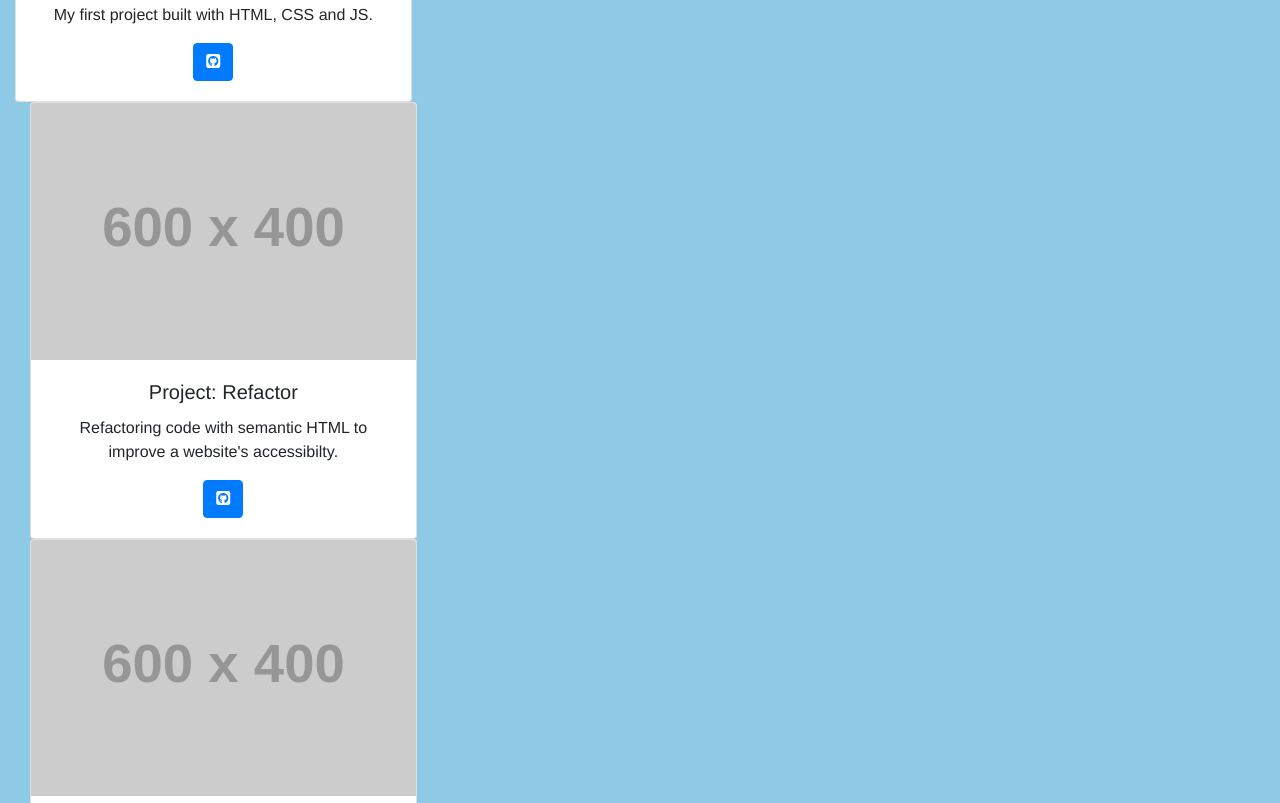
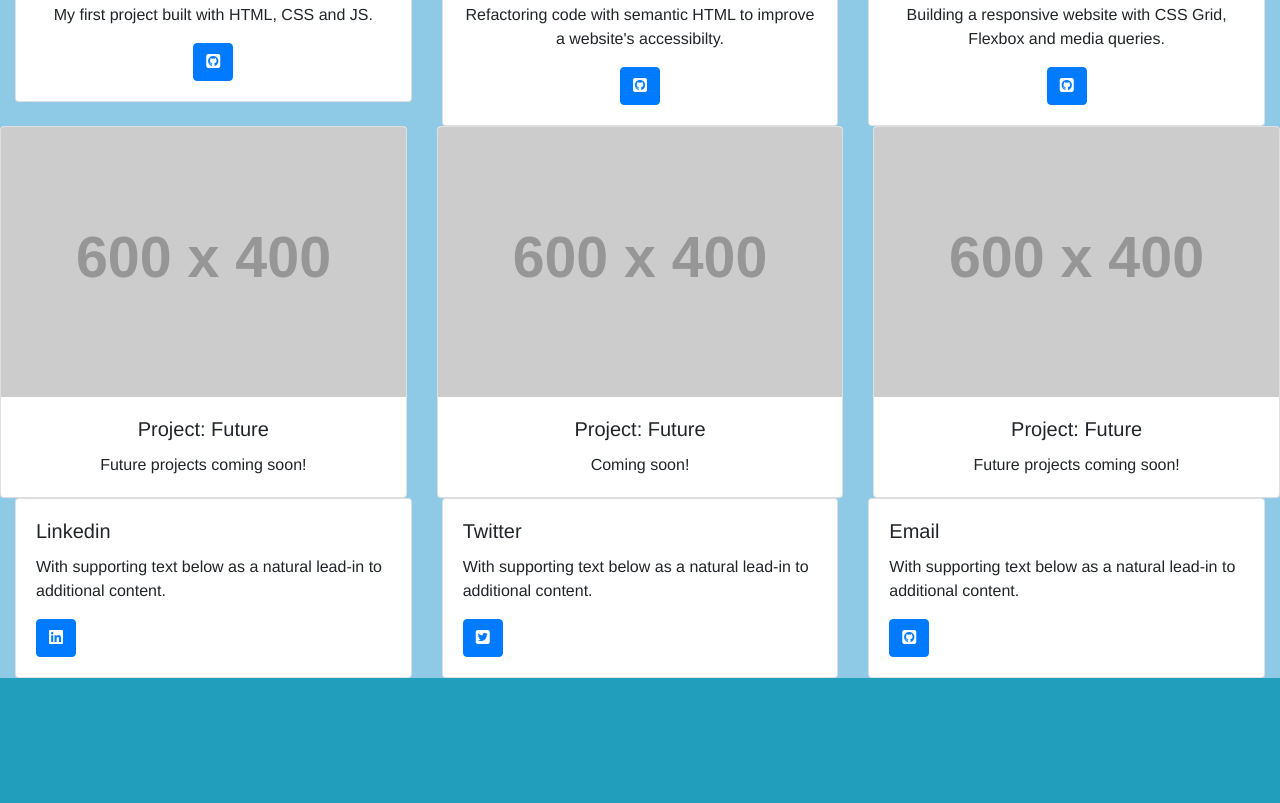
Before and after one commit to lissasimp/Bootstrap-Portfolio, a plain HTML site: page index.html in a window 1280 px wide. Shown: the part 877-1680 px from the top of the page. After the commit the page ends 1555 px from the top, so only its background shows below. Drawn offline with nearby package versions, Linux system fonts and the light colour scheme; placeholder pictures from the web are drawn by us; a web font is replaced by a local one.

Commit message:
sorted out card positioning

```diff
--- a/index.html
+++ b/index.html
@@ -89,15 +89,14 @@
                         </div>
                     </div>
                 </div>
-            </div>
+
 
                 <div class="cardContainer col-sm-4 text-center">
                     <div class="card">
                         <img src="https://placehold.co/600x400/000000/FFFFFF/png" class="card-img-top" alt="...">
                         <div class="card-body">
                             <h5 class="card-title">Project: Refactor</h5>
-                        <p class="card-text">Refactoring code with semantic HTML to improve a website's accessibilty.
-                        </p>
+                            <p class="card-text">Refactoring code with semantic HTML to improve a website's accessibilty.</p>
                             <a href="#" class="btn btn-primary">
                                 <i class="fa-brands fa-square-github"></i>
                             </a>
@@ -110,22 +109,25 @@
                         <img src="https://placehold.co/600x400/000000/FFFFFF/png" class="card-img-top" alt="...">
                         <div class="card-body">
                             <h5 class="card-title">Project: Responsive Portfolio</h5>
-                        <p class="card-text">Building a responsive website with CSS Grid, Flexbox and media queries.
-                        </p>
+                            <p class="card-text">Building a responsive website with CSS Grid, Flexbox and media queries.</p>
                             <a href="#" class="btn btn-primary">
                                 <i class="fa-brands fa-square-github"></i>
                         </a>
                     </div>
                 </div>
     </div>
+        <div class="row">
+
                 <div class="cardContainer col-sm-4 text-center">
                     <div class="card">
                         <img src="https://placehold.co/600x400/000000/FFFFFF/png" class="card-img-top" alt="...">
                         <div class="card-body">
                             <h5 class="card-title">Project: Future</h5>
-                        <p class="card-text">Coming soon!</p>
+                            <p class="card-text">Future projects coming soon!</p>
                         </div>
                     </div>
+                </div>
+
                 <div class="cardContainer col-sm-4 text-center">
                     <div class="card">
                         <img src="https://placehold.co/600x400/000000/FFFFFF/png" class="card-img-top" alt="...">
@@ -135,12 +137,14 @@
                         </div>
                     </div>
                 </div>
+
                 <div class="cardContainer col-sm-4 text-center">
                     <div class="card">
                         <img src="https://placehold.co/600x400/000000/FFFFFF/png" class="card-img-top" alt="...">
                         <div class="card-body">
                             <h5 class="card-title">Project: Future</h5>
-                        <p class="card-text">Coming soon!</p>
+                            <p class="card-text">Future projects coming soon!</p>
+                        </div>
                     </div>
                 </div>
         </div>
@@ -150,33 +154,50 @@
 
     <!--About Me-->
     <!--brief bio-->
+    <!-- <div class="card bg-dark text-white">
+        <img src="..." class="card-img" alt="...">
+        <div class="card-img-overlay">
+          <h5 class="card-title">Card title</h5>
+          <p class="card-text">This is a wider card with supporting text below as a natural lead-in to additional content. This content is a little bit longer.</p>
+          <p class="card-text">Last updated 3 mins ago</p>
+        </div>
+      </div> -->
     <!--Linkedin, Twitter, Gmail, Phone-->
+    <div class="contact" id="contact">
         <div class="row">
-        <div class="col-sm-6">
+            <div class="col-sm-4">
                 <div class="card">
                     <div class="card-body">
-              <h5 class="card-title">Special title treatment</h5>
+                    <h5 class="card-title">Linkedin</h5>
                     <p class="card-text">With supporting text below as a natural lead-in to additional content.</p>
-              <a href="#contact" class="btn btn-primary">Go somewhere</a>
+                    <a href="#" class="btn btn-primary">
+                    <i class="fa-brands fa-linkedin"></i>
+                    </a>
                     </div>
                 </div>
             </div>
-        <div class="col-sm-6">
+
+            <div class="col-sm-4">
                 <div class="card">
                     <div class="card-body">
-              <h5 class="card-title">Special title treatment</h5>
+                    <h5 class="card-title">Twitter</h5>
                     <p class="card-text">With supporting text below as a natural lead-in to additional content.</p>
-              <a href="#" class="btn btn-primary">Go somewhere</a>
+                    <a href="#" class="btn btn-primary">
+                    <i class="fa-brands fa-square-twitter"></i>
+                    </a>
                     </div>
                 </div>
             </div>
-      </div>
-      <div class="col-sm-6">
+
+            <div class="col-sm-4">
                 <div class="card">
                     <div class="card-body">
-            <h5 class="card-title">Special title treatment</h5>
+                    <h5 class="card-title">Email</h5>
                     <p class="card-text">With supporting text below as a natural lead-in to additional content.</p>
-            <a href="#" class="btn btn-primary">Go somewhere</a>
+                    <a href="#" class="btn btn-primary">
+                    <i class="fa-brands fa-square-github"></i>
+                    </a>
+                    </div>
                 </div>
             </div>
         </div>
```
Lines whose indentation alone changed are shown as unchanged.
